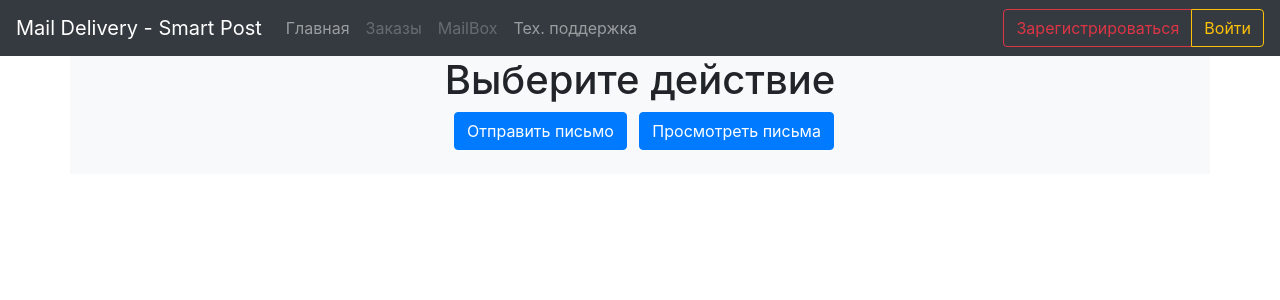
After one commit to Consileri/Post_bot, a Flask app: page /mailbox in a window 1280 px wide. The commit adds this page. Shown: the top 300 px of the page. Run offline with Flask 2, Linux system fonts and the light colour scheme; some libraries are stand-ins or nearby versions.

Commit message:
Примитивный MailBox для связи пользователя с доставщиком

```diff
--- a/data/users.py
+++ b/data/users.py
@@ -22,6 +22,7 @@ class User(SqlAlchemyBase, UserMixin):
     is_postman = sqlalchemy.Column(sqlalchemy.Boolean, default=False)
 
     order = orm.relation("Order", back_populates='user')
+    mail = orm.relation("Mail", back_populates='user')
 
     def set_password(self, password):
         self.hashed_password = generate_password_hash(password)
--- a/main.py
+++ b/main.py
@@ -7,7 +7,9 @@ from werkzeug.utils import redirect
 
 from config import code_for_validation
 from data import db_session
+from data.mailbox_send import Mail
 from data.oder import Order
+from forms.mailbox_send import MailForm
 from forms.order import OrderForm
 from forms.register import RegisterForm
 from forms.login import LoginForm
@@ -250,6 +252,38 @@ def orders_delete(id):
     return redirect('/orders')
 
 
+@app.route('/mailbox_send', methods=['GET', 'POST'])
+@login_required
+def mailbox_send():
+    form = MailForm()
+    if form.validate_on_submit():
+        session = db_session.create_session()
+        mail = Mail()
+        mail.email = form.email.data
+        mail.content = form.content.data
+        mail.email_sender = current_user.email
+        current_user.mail.append(mail)
+        session.merge(current_user)
+        session.commit()
+        return redirect('/mailbox')
+    return render_template('mail_send.html', title='Написать письмо',
+                           form=form)
+
+
+@app.route('/mailbox_rec', methods=['GET', 'POST'])
+@login_required
+def mailbox_rec():
+    session = db_session.create_session()
+    mails = session.query(Mail).filter(Mail.email == current_user.email)
+    session.commit()
+    return render_template("mail_rec.html", mails=mails)
+
+
+@app.route('/mailbox', methods=['GET', 'POST'])
+def mailbox():
+    return render_template('mailbox.html')
+
+
 @login_manager.user_loader
 def load_user(user_id):
     session = db_session.create_session()
--- a/templates/base.html
+++ b/templates/base.html
@@ -27,11 +27,17 @@
                     <a class="nav-link" href="/list">Заказы</a>
                   </li>
                   <li class="nav-item">
+                    <a class="nav-link" href="/mailbox">MailBox</a>
+                  </li>
+                  <li class="nav-item">
                     <a class="nav-link" href="/help">Тех. поддержка</a>
                   </li>
                 {% else %}
                   <li class="nav-item">
                     <a class="nav-link" href="/orders">Заказы</a>
+                  </li>
+                  <li class="nav-item">
+                    <a class="nav-link" href="/mailbox">MailBox</a>
                   </li>
                   <li class="nav-item">
                     <a class="nav-link" href="/help">Тех. поддержка</a>
@@ -40,6 +46,9 @@
               {% else %}
                   <li class="nav-item">
                     <a class="nav-link disabled" href="/orders">Заказы</a>
+                  </li>
+                  <li class="nav-item">
+                    <a class="nav-link disabled" href="/mailbox">MailBox</a>
                   </li>
                   <li class="nav-item">
                     <a class="nav-link" href="/help">Тех. поддержка</a>
--- /dev/null
+++ b/templates/mailbox.html
@@ -0,0 +1,12 @@
+{% extends "base.html" %}
+
+{% block content %}
+    <div class="text-center">
+        <h1>Выберите действие</h1>
+    </div>
+
+    <div class="text-center">
+        <a class="btn btn-primary ml-2" href="/mailbox_send">Отправить письмо</a>
+        <a class="btn btn-primary ml-2" href="/mailbox_rec">Просмотреть письма</a>
+    </div>
+{% endblock %}
```
Also changed, not shown: data/mailbox_send.py (added, +19 -0 lines), forms/mailbox_send.py (added, +10 -0 lines), templates/mail_rec.html (added, +24 -0 lines), templates/mail_send.html (added, +34 -0 lines).
